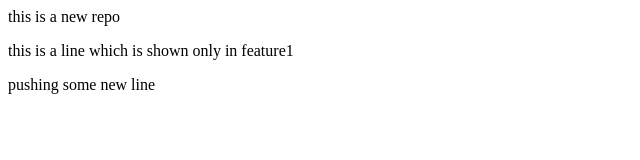
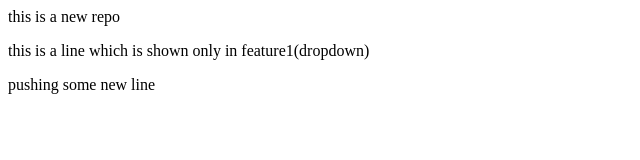
Before and after one commit to skquantum546/Localrepo, a plain HTML site: page index.html in a window 1280 px wide. Shown: the full height of the page, 0-640 px from the left. Drawn offline with Linux system fonts and the light colour scheme.

Commit message:
add dropdown

```diff
--- a/index.html
+++ b/index.html
@@ -1,3 +1,3 @@
 <p>this is a new repo</p>
-<p>this is a line which is shown only in feature1</p>
+<p>this is a line which is shown only in feature1(dropdown)</p>
 <p>pushing some new line</p>
```
